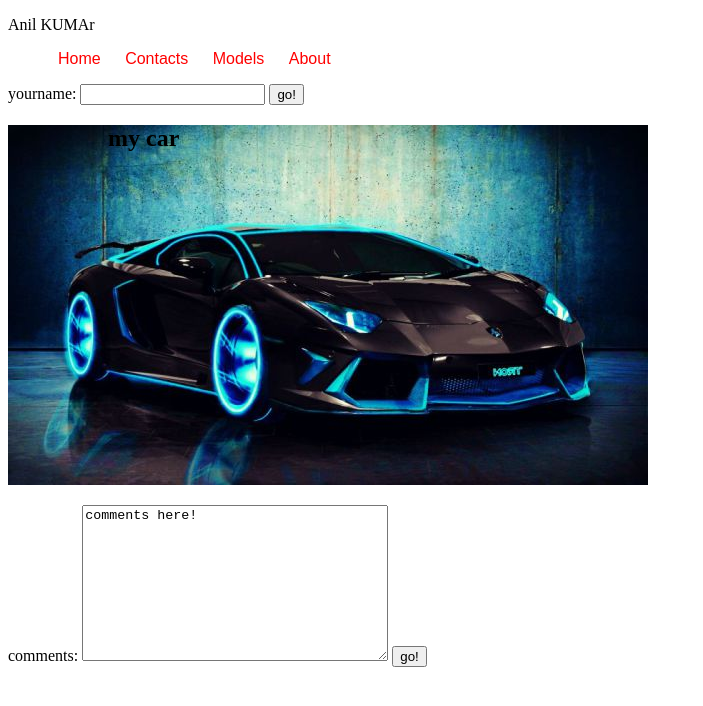
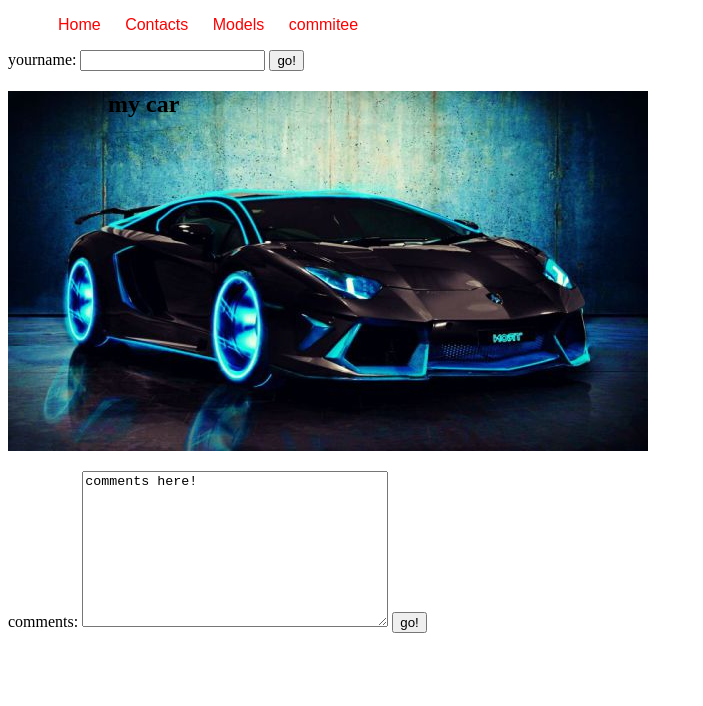
Before and after one commit to anilkumar000/html-demo, a plain HTML site: page index.html in a window 1280 px wide. Shown: the whole page, without its empty margins (0-703 px from the left). Drawn offline with Linux system fonts and the light colour scheme.

Commit message:
html-demo&readme.md,modified

```diff
--- a/index.html
+++ b/index.html
@@ -5,12 +5,11 @@
         <link rel="stylesheet" type="text/css" href="images.css">
     </head>
     <body>
-      <p>Anil KUMAr</p>
     	<ul>
     		<li><a href="#">Home</a></li>
     		<li><a href="#">Contacts</a></li>
     		<li><a href="#">Models</a></li>
-    		<li><a href="#">About</a></li>
+    		<li><a href="#">commitee</a></li>
     	</ul>
     	<label for="name">yourname: </label>
     	<input/>
```
